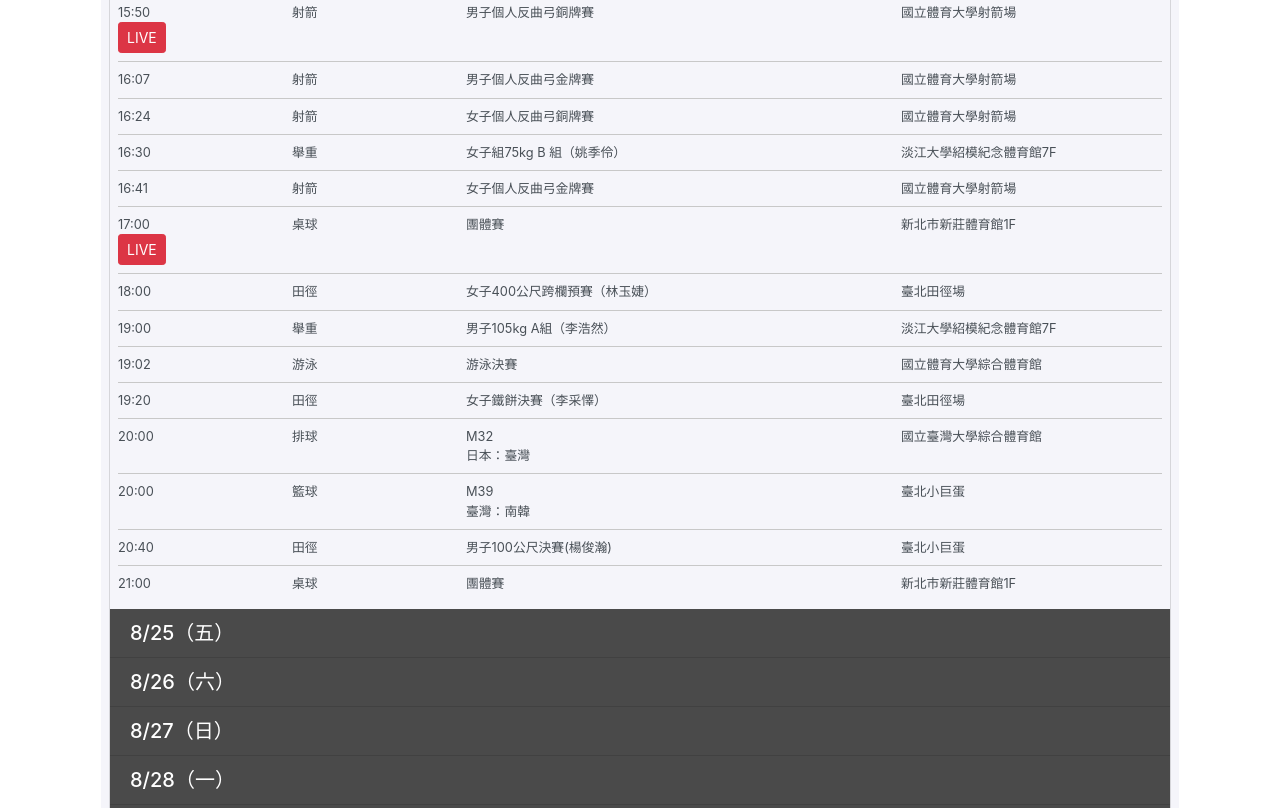
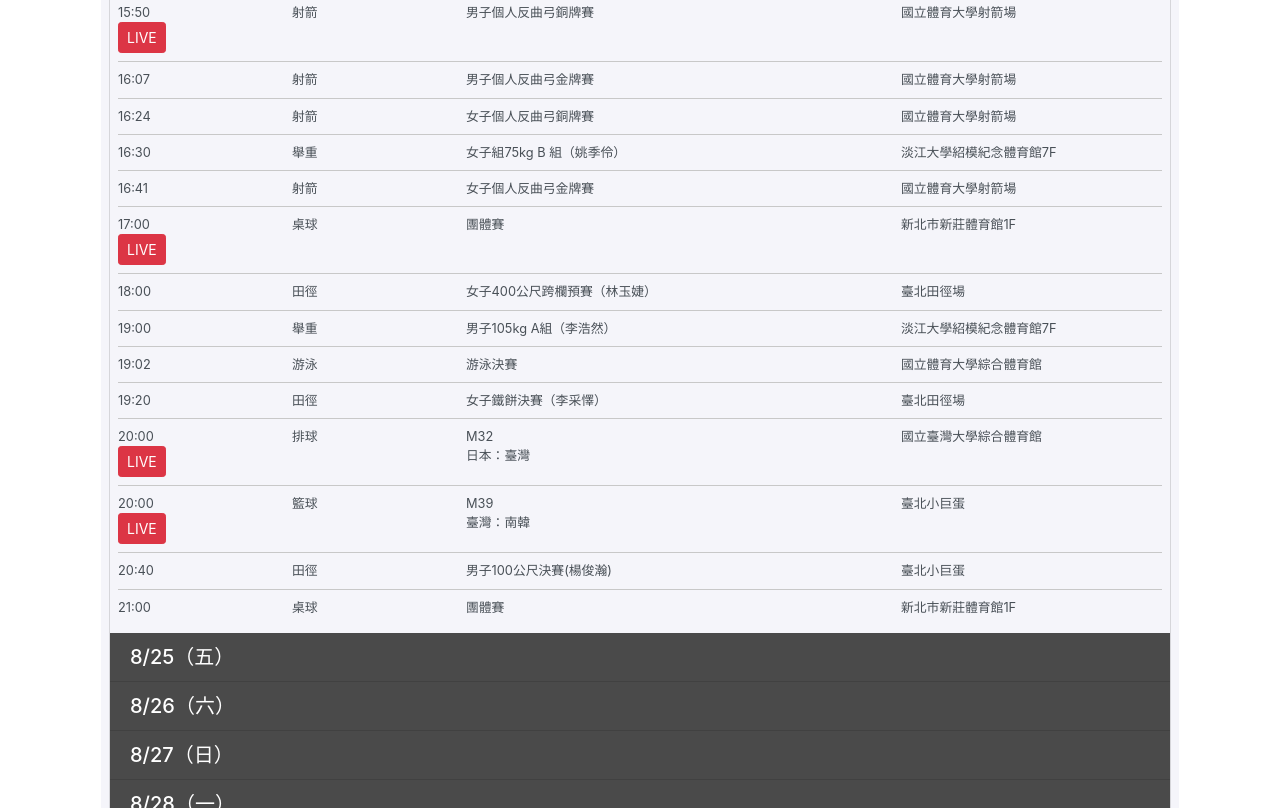
Before and after one commit to kf99916/2017universiade, a website built with webpack: page index.html in a window 1280 px wide. Shown: the part 1992-2800 px from the top of the page. Built offline with nearby package versions, Linux system fonts and the light colour scheme.

Commit message:
Add lives

```diff
--- a/index.html
+++ b/index.html
@@ -72,7 +72,7 @@
         </div>
         <div class="p-3">
             <h1>2017 臺北世大運臺灣隊賽事總整理</h1>
-            <p>更新時間：2017/08/24 17:20</p>
+            <p>更新時間：2017/08/24 17:40</p>
             <div class="medals row">
                 <div class="col-sm-4 mb-3">
                     <a href="http://topic.udn.com/2017TPE/Standings" target="_blank" class="btn btn-gray btn-block">
@@ -1335,7 +1335,10 @@
                                             <div class="col-3">臺北田徑場</div>
                                         </div>
                                         <div class="row list-group-item-action">
-                                            <div class="col-2">20:00</div>
+                                            <div class="col-2">20:00
+                                                <br>
+                                                <a href="https://www.youtube.com/watch?v=qphxPhFOVns" target="_blank" class="btn btn-danger btn-sm">LIVE</a>
+                                            </div>
                                             <div class="col-2">排球</div>
                                             <div class="col-5">
                                                 M32
@@ -1344,7 +1347,10 @@
                                             <div class="col-3">國立臺灣大學綜合體育館</div>
                                         </div>
                                         <div class="row list-group-item-action">
-                                            <div class="col-2">20:00</div>
+                                            <div class="col-2">20:00
+                                                <br>
+                                                <a href="https://www.youtube.com/watch?v=b8cN0R9goMU" target="_blank" class="btn btn-danger btn-sm">LIVE</a>
+                                            </div>
                                             <div class="col-2">籃球</div>
                                             <div class="col-5">
                                                 M39
```
